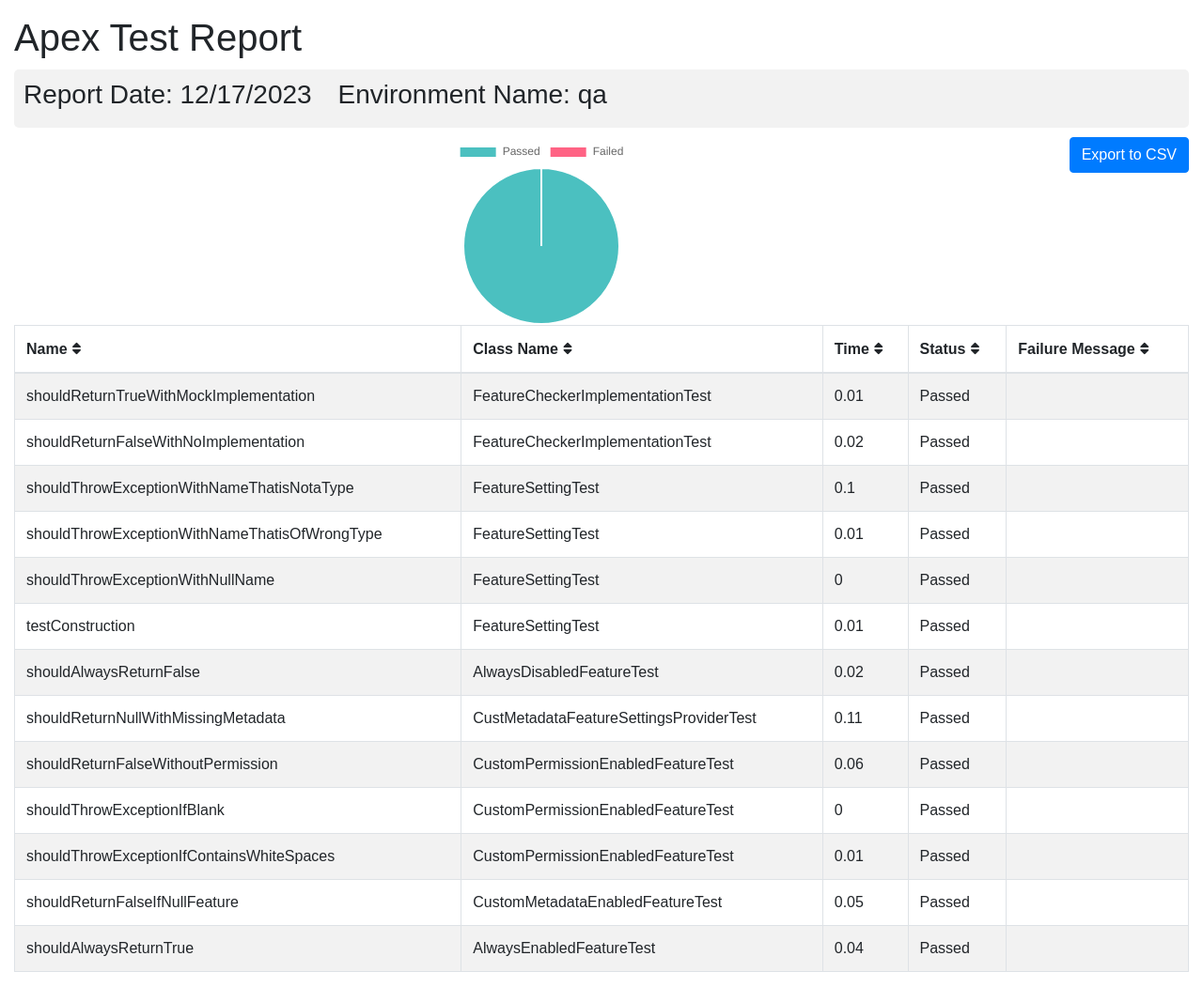
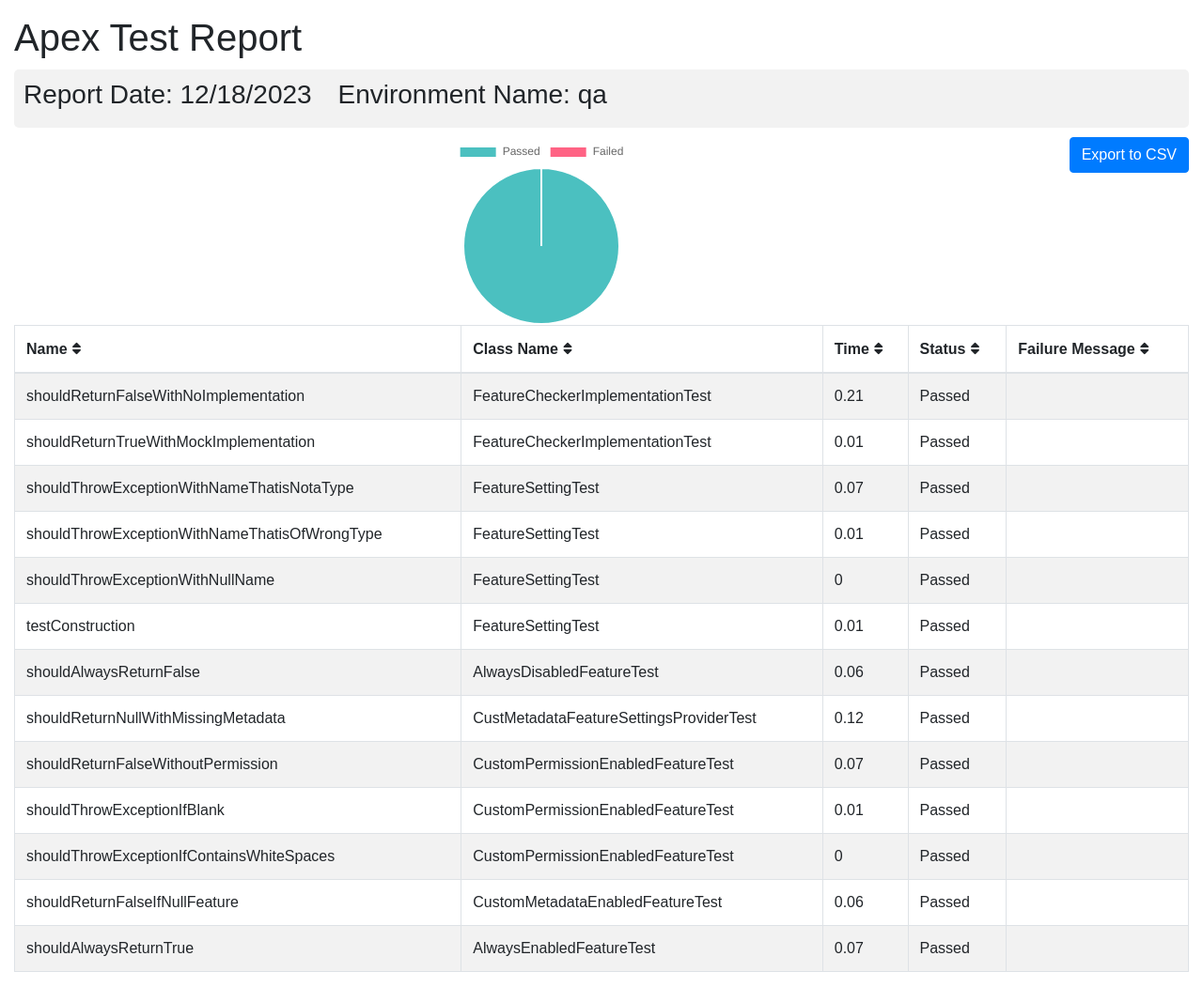
Before and after one commit to flxbl-io/sfops-dashboard, a Jekyll site: the page apextestResults/qa.html, which Jekyll copies as it is, in a window 1280 px wide. Shown: the whole page at 94% size. Built offline with Jekyll 4.4.1, drawn with Linux system fonts in a browser that asks for light colours.

Commit message:
Updated apex test results

```diff
--- a/apextestResults/qa.html
+++ b/apextestResults/qa.html
@@ -102,7 +102,7 @@
       <div class="container-fluid">
         <h1 class="mt-3">Apex Test Report</h1>
         <div class="info-card">
-        <h3>Report Date: 12/17/2023 <span style="margin-left: 20px;">Environment Name: qa</span></h3>
+        <h3>Report Date: 12/18/2023 <span style="margin-left: 20px;">Environment Name: qa</span></h3>
         </div>
         <button onclick="exportTableToCSV('testReport.csv')" class="btn btn-primary float-right">Export to CSV</button>
         <div id="chart-container">
@@ -121,6 +121,13 @@
             </thead>
             <tbody>
         <tr>
+          <td>shouldReturnFalseWithNoImplementation</td>
+          <td>FeatureCheckerImplementationTest</td>
+          <td>0.21</td>
+          <td>Passed</td>
+          <td></td>
+        </tr>
+        <tr>
           <td>shouldReturnTrueWithMockImplementation</td>
           <td>FeatureCheckerImplementationTest</td>
           <td>0.01</td>
@@ -128,16 +135,9 @@
           <td></td>
         </tr>
         <tr>
-          <td>shouldReturnFalseWithNoImplementation</td>
-          <td>FeatureCheckerImplementationTest</td>
-          <td>0.02</td>
-          <td>Passed</td>
-          <td></td>
-        </tr>
-        <tr>
           <td>shouldThrowExceptionWithNameThatisNotaType</td>
           <td>FeatureSettingTest</td>
-          <td>0.1</td>
+          <td>0.07</td>
           <td>Passed</td>
           <td></td>
         </tr>
@@ -165,49 +165,49 @@
         <tr>
           <td>shouldAlwaysReturnFalse</td>
           <td>AlwaysDisabledFeatureTest</td>
-          <td>0.02</td>
+          <td>0.06</td>
           <td>Passed</td>
           <td></td>
         </tr>
         <tr>
           <td>shouldReturnNullWithMissingMetadata</td>
           <td>CustMetadataFeatureSettingsProviderTest</td>
-          <td>0.11</td>
+          <td>0.12</td>
           <td>Passed</td>
           <td></td>
         </tr>
         <tr>
           <td>shouldReturnFalseWithoutPermission</td>
           <td>CustomPermissionEnabledFeatureTest</td>
-          <td>0.06</td>
+          <td>0.07</td>
           <td>Passed</td>
           <td></td>
         </tr>
         <tr>
           <td>shouldThrowExceptionIfBlank</td>
           <td>CustomPermissionEnabledFeatureTest</td>
-          <td>0</td>
+          <td>0.01</td>
           <td>Passed</td>
           <td></td>
         </tr>
         <tr>
           <td>shouldThrowExceptionIfContainsWhiteSpaces</td>
           <td>CustomPermissionEnabledFeatureTest</td>
-          <td>0.01</td>
+          <td>0</td>
           <td>Passed</td>
           <td></td>
         </tr>
         <tr>
           <td>shouldReturnFalseIfNullFeature</td>
           <td>CustomMetadataEnabledFeatureTest</td>
-          <td>0.05</td>
+          <td>0.06</td>
           <td>Passed</td>
           <td></td>
         </tr>
         <tr>
           <td>shouldAlwaysReturnTrue</td>
           <td>AlwaysEnabledFeatureTest</td>
-          <td>0.04</td>
+          <td>0.07</td>
           <td>Passed</td>
           <td></td>
         </tr>
```
